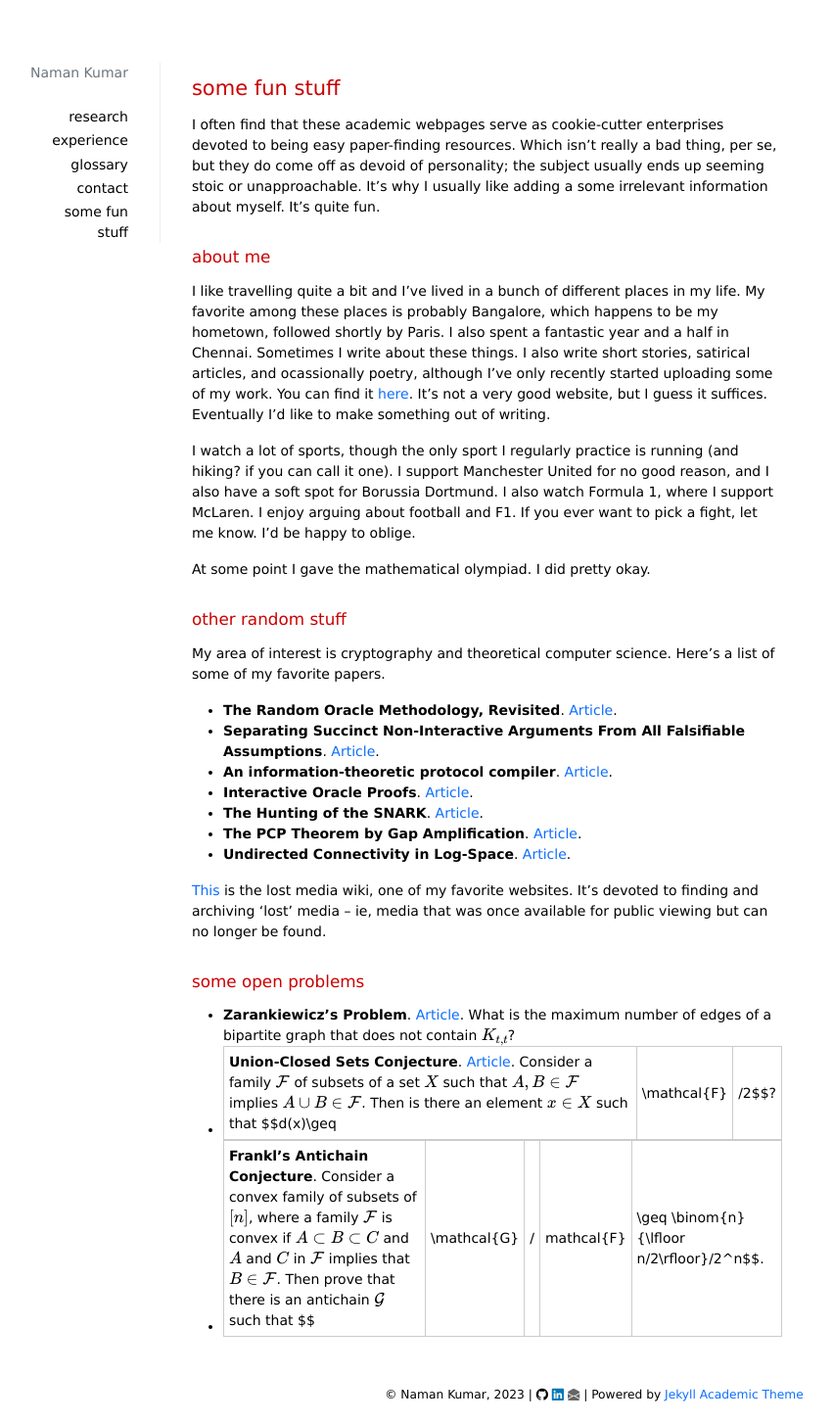
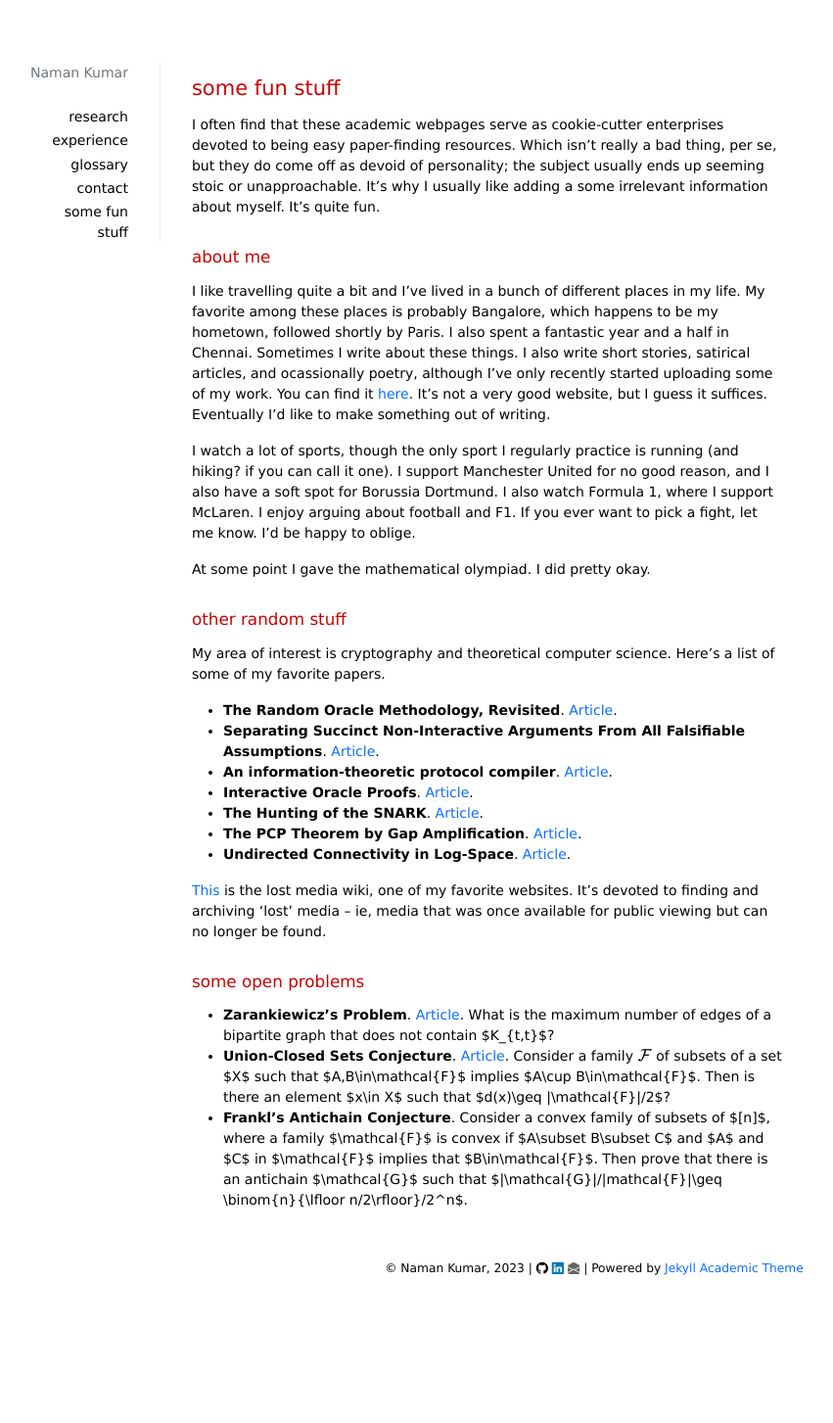
Before and after one commit to matcauthon49/matcauthon49.github.io, a Jekyll site: the page built from _pages/some-fun-stuff.md, in a window 1280 px wide. Shown: the whole page at 98% size, without its empty margins (33-884 px from the left). Built offline with Jekyll 4.4.1, drawn with Linux system fonts in a browser that asks for light colours; nearby versions of some CDN libraries; formulas are drawn with MathJax 3; a style sheet for code colours, icons or effects is not loaded; after the commit the page ends 1324 px from its top, so only the background shows below that.

```diff
--- a/_pages/some-fun-stuff.md
+++ b/_pages/some-fun-stuff.md
@@ -35,6 +35,6 @@ My area of interest is cryptography and theoretical computer science. Here's a l
 
 <h2 style="color: #cc0000;">some open problems</h2>
 
-+ **Zarankiewicz's Problem**. [Article](https://en.wikipedia.org/wiki/Zarankiewicz_problem). What is the maximum number of edges of a bipartite graph that does not contain $$K_{t,t}$$?
-+ **Union-Closed Sets Conjecture**. [Article](https://gilkalai.wordpress.com/2022/11/17/amazing-justin-gilmer-gave-a-constant-lower-bound-for-the-union-closed-sets-conjecture/). Consider a family $$\mathcal{F}$$ of subsets of a set $$X$$ such that $$A,B\in\mathcal{F}$$ implies $$A\cup B\in\mathcal{F}$$. Then is there an element $$x\in X$$ such that $$d(x)\geq |\mathcal{F}|/2$$?
-+ **Frankl's Antichain Conjecture**. Consider a convex family of subsets of $$[n]$$, where a family $$\mathcal{F}$$ is convex if $$A\subset B\subset C$$ and $$A$$ and $$C$$ in $$\mathcal{F}$$ implies that $$B\in\mathcal{F}$$. Then prove that there is an antichain $$\mathcal{G}$$ such that $$|\mathcal{G}|/|mathcal{F}|\geq \binom{n}{\lfloor n/2\rfloor}/2^n$$.
++ **Zarankiewicz's Problem**. [Article](https://en.wikipedia.org/wiki/Zarankiewicz_problem). What is the maximum number of edges of a bipartite graph that does not contain $K_{t,t}$?
++ **Union-Closed Sets Conjecture**. [Article](https://gilkalai.wordpress.com/2022/11/17/amazing-justin-gilmer-gave-a-constant-lower-bound-for-the-union-closed-sets-conjecture/). Consider a family $$\mathcal{F}$$ of subsets of a set $X$ such that $A,B\in\mathcal{F}$ implies $A\cup B\in\mathcal{F}$. Then is there an element $x\in X$ such that $d(x)\geq \|\mathcal{F}\|/2$?
++ **Frankl's Antichain Conjecture**. Consider a convex family of subsets of $[n]$, where a family $\mathcal{F}$ is convex if $A\subset B\subset C$ and $A$ and $C$ in $\mathcal{F}$ implies that $B\in\mathcal{F}$. Then prove that there is an antichain $\mathcal{G}$ such that $\|\mathcal{G}\|/\|mathcal{F}\|\geq \binom{n}{\lfloor n/2\rfloor}/2^n$.
```
